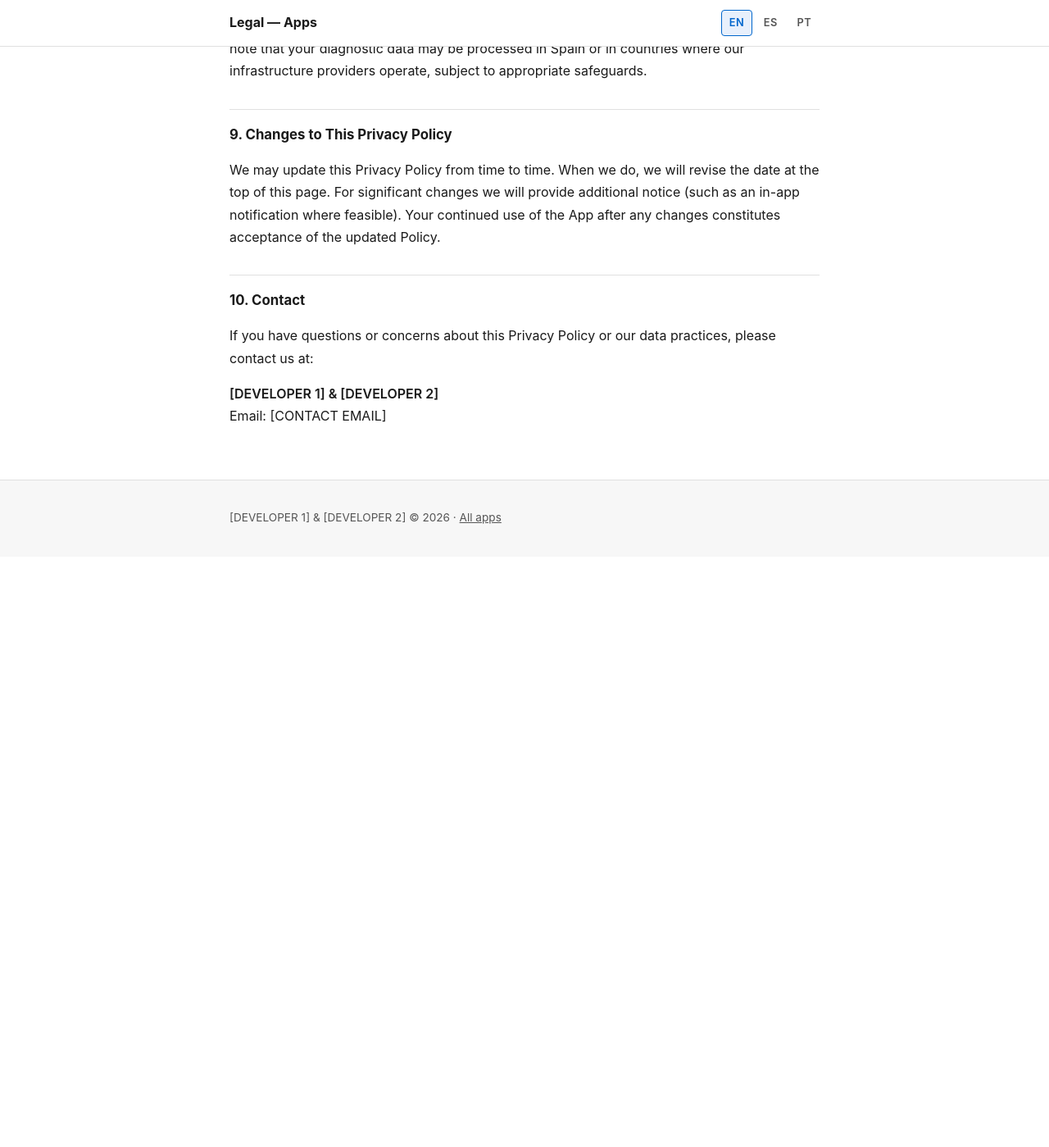
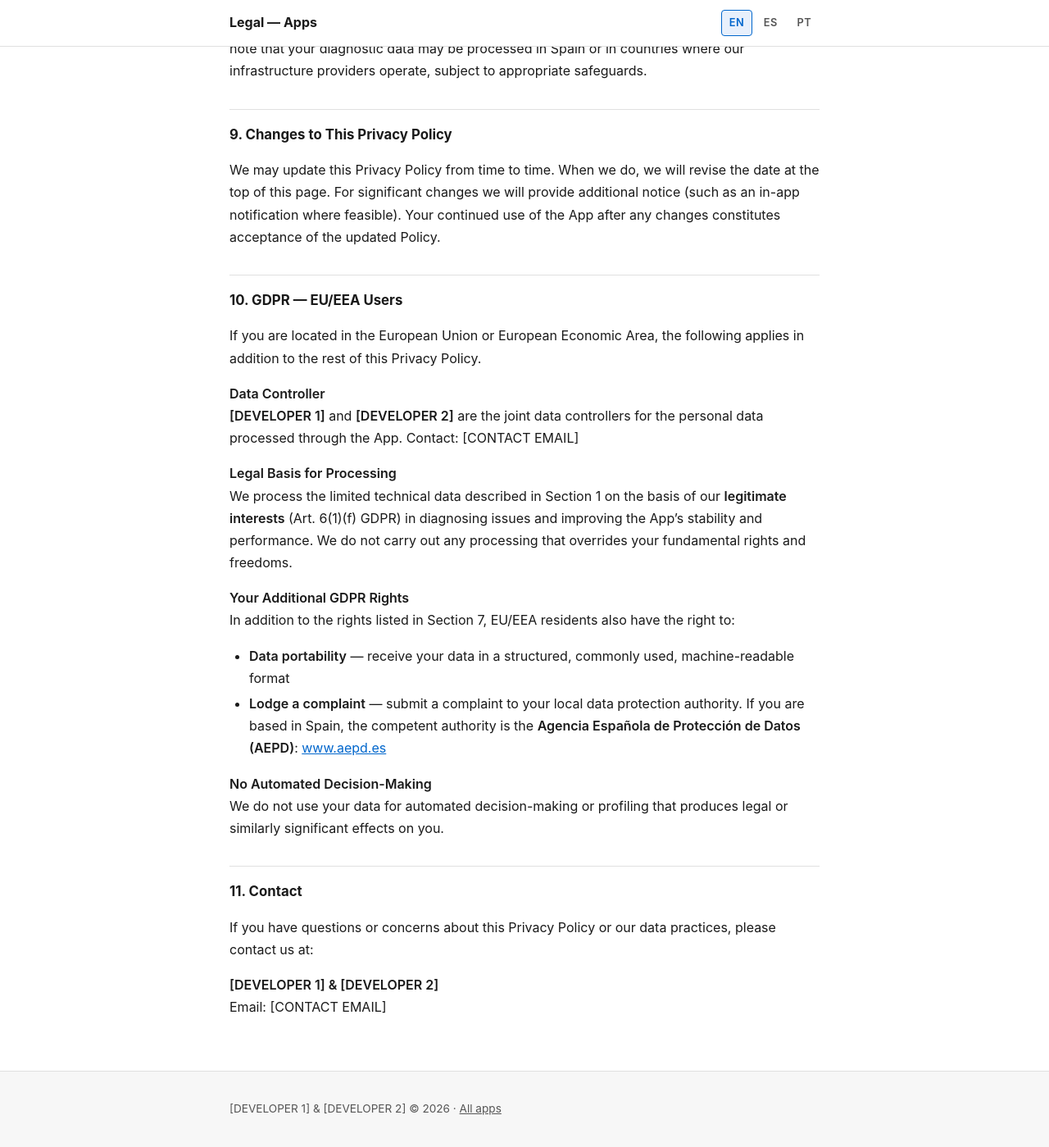
Before and after one commit to bernardosecades/bernardosecades.github.io, a Jekyll site: the page built from apps/myapp/privacy/en.md, in a window 1280 px wide and 1400 px high, scrolled down 2250 px. Shown: the whole window at 82% size. Built offline with Jekyll 4.4.1, drawn with Linux system fonts in a browser that asks for light colours; before the commit the page ends 2929 px from its top, so only the background shows below that.

Commit message:
#55 added GDPR for europe

```diff
--- a/apps/myapp/privacy/en.md
+++ b/apps/myapp/privacy/en.md
@@ -80,7 +80,26 @@ The App is operated from **Spain** (European Union). If you are located outside
 
 We may update this Privacy Policy from time to time. When we do, we will revise the date at the top of this page. For significant changes we will provide additional notice (such as an in-app notification where feasible). Your continued use of the App after any changes constitutes acceptance of the updated Policy.
 
-## 10. Contact
+## 10. GDPR — EU/EEA Users
+
+If you are located in the European Union or European Economic Area, the following applies in addition to the rest of this Privacy Policy.
+
+**Data Controller**
+**[DEVELOPER 1]** and **[DEVELOPER 2]** are the joint data controllers for the personal data processed through the App. Contact: [CONTACT EMAIL]
+
+**Legal Basis for Processing**
+We process the limited technical data described in Section 1 on the basis of our **legitimate interests** (Art. 6(1)(f) GDPR) in diagnosing issues and improving the App's stability and performance. We do not carry out any processing that overrides your fundamental rights and freedoms.
+
+**Your Additional GDPR Rights**
+In addition to the rights listed in Section 7, EU/EEA residents also have the right to:
+
+- **Data portability** — receive your data in a structured, commonly used, machine-readable format
+- **Lodge a complaint** — submit a complaint to your local data protection authority. If you are based in Spain, the competent authority is the **Agencia Española de Protección de Datos (AEPD)**: [www.aepd.es](https://www.aepd.es)
+
+**No Automated Decision-Making**
+We do not use your data for automated decision-making or profiling that produces legal or similarly significant effects on you.
+
+## 11. Contact
 
 If you have questions or concerns about this Privacy Policy or our data practices, please contact us at:
 
```
Also changed, not shown: apps/myapp/privacy/es.md (+20 -1 lines), apps/myapp/privacy/pt.md (+20 -1 lines), README.md.
